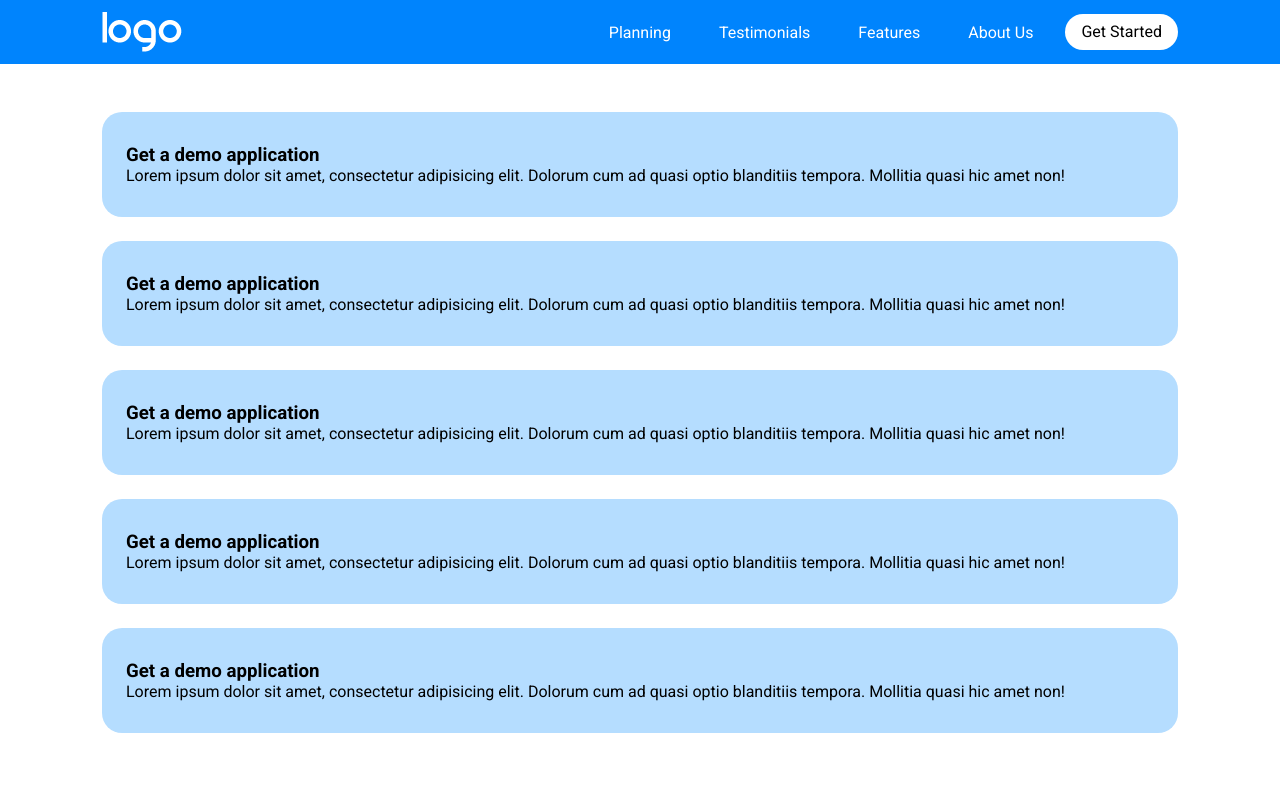
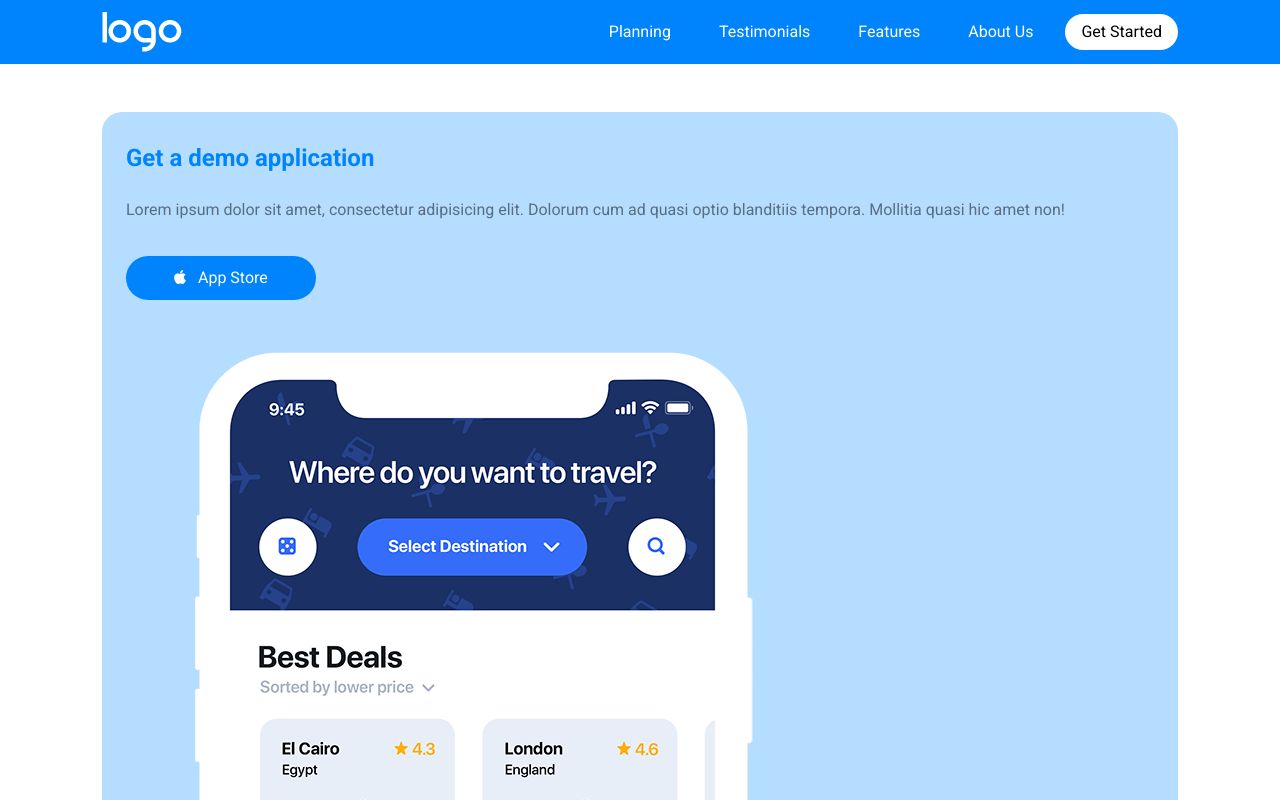
Before and after one commit to MaryChiodelli/htmlcss-responsive-layout, a plain HTML site: page index.html in a window 1280 px wide. Shown: the top 800 px of the page. Drawn offline with Linux system fonts and the light colour scheme.

Commit message:
modificato prima colonna sezione features

```diff
--- a/css/app.css
+++ b/css/app.css
@@ -6,6 +6,13 @@
 
 html {
     font-family: 'Roboto', sans-serif;
+    font-size: 100%;
+    line-height: 1.75rem;
+}
+
+img {
+    display: block;
+    max-width: 100%;
 }
 
 ul, ol, menu {
@@ -38,6 +45,26 @@ a {
     background-color: #B5DDFF;
 }
 
+.card-special {
+    padding-bottom: 0;
+}
+
+a.button {
+    display: inline-block;
+}
+
+.button {
+    line-height: 2.75rem;
+    border-radius: 999px;
+    padding: 0 3rem;
+    background-color: #0084FD;
+    color: #ffffff;
+}
+
+.button i {
+    margin-right: 8px;
+}
+
 /* HEADER */
 .main-header {
     padding: 0.75rem 0;
@@ -64,9 +91,25 @@ a {
    line-height: 2.25rem;
 }
 
-/* FEATURES*/
+/* FEATURES */
 .features {
     padding: 3rem 0 5rem;
+}
+
+.features .card__title {
+    font-size: 1.5rem;
+    font-weight: 700;
+    color: #0084FD;
+    margin-bottom: 1.5rem;
+}
+
+.features .card__description {
+    margin-bottom: 2rem;
+    color: #5A6E7F;
+}
+
+.features .card-special a.button {
+    margin-bottom: 2rem;
 }
 
 
--- a/index.html
+++ b/index.html
@@ -15,7 +15,7 @@
 
     <header class="main-header">
         <div class="container header-wrapper">
-            <img class="logo" src="img/logo.png" alt="">
+            <img class="logo" src="img/logo.png" alt="logo Logo">
             <nav class="main-nav">
                 <ul class="nav-menu">
                     <li><a href="#">Planning</a></li>
@@ -34,9 +34,18 @@
             <div class="container">
                 <div class="row">
                     <div class="col">
-                        <div class="card card-features">
-                            <h3>Get a demo application</h3>
-                            <p>Lorem ipsum dolor sit amet, consectetur adipisicing elit. Dolorum cum ad quasi optio blanditiis tempora. Mollitia quasi hic amet non!</p>
+                        <div class="card card-features card-special">
+                            <div class="card__content">
+                                <h3 class="card__title">Get a demo application</h3>
+                                <p class="card__description">Lorem ipsum dolor sit amet, consectetur adipisicing elit. Dolorum cum ad quasi optio blanditiis tempora. Mollitia quasi hic amet non!</p>
+                                <a class="button" href="#">
+                                    <i class="fa-brands fa-apple"></i>
+                                    App Store
+                                </a>
+                            </div>
+                            <div class="card__thumbnail">
+                                <img src="img/phone.png" alt="">
+                            </div>
                         </div>
                     </div>
                     <div class="col">
```
